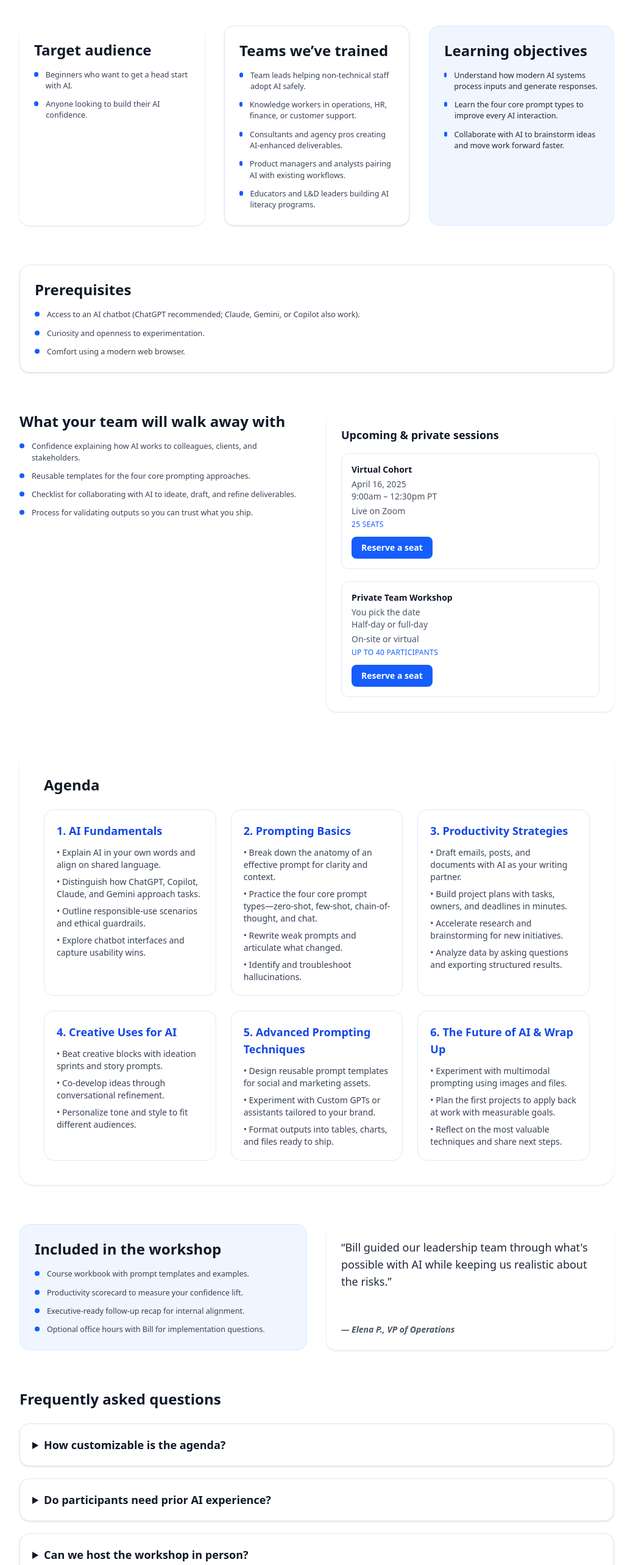
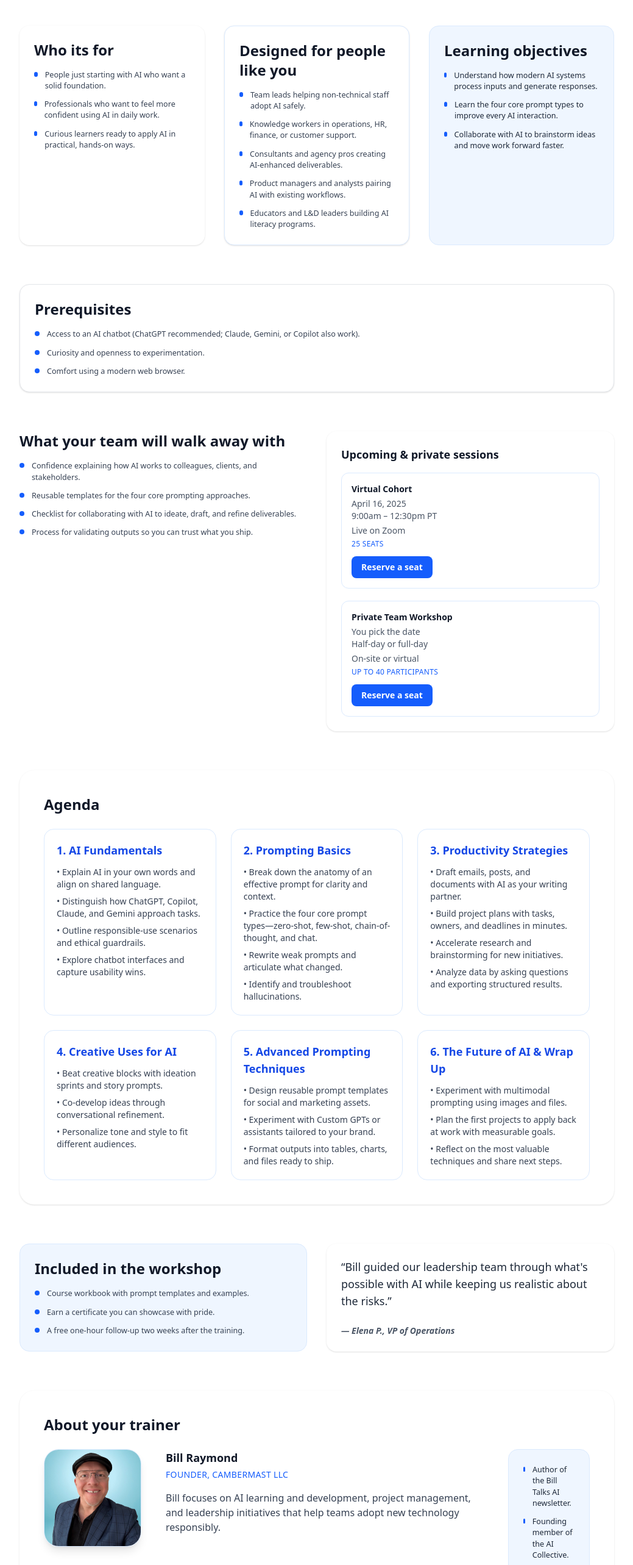
Before and after one commit to BillRaymond/cambermast-website-new, a SvelteKit app in the folder web/: page /training/ai-fundamentals in a window 1280 px wide. Shown: the part 1123-3689 px from the top of the page at 61% size, without its empty margins (120-1159 px from the left). Built offline with nearby package versions, Linux system fonts and the light colour scheme.

Commit message:
Add about Bill and faqs

```diff
--- a/web/src/lib/data/training/ai-fundamentals.ts
+++ b/web/src/lib/data/training/ai-fundamentals.ts
@@ -22,8 +22,9 @@ export const aiFundamentals = {
 		{ label: 'In-person', value: 'Custom pricing for private teams' }
 	],
 	audience: [
-		'Beginners who want to get a head start with AI.',
-		'Anyone looking to build their AI confidence.'
+		'People just starting with AI who want a solid foundation.',
+		'Professionals who want to feel more confident using AI in daily work.',
+		'Curious learners ready to apply AI in practical, hands-on ways.'
 	],
 	audienceExamples: [
 		'Team leads helping non-technical staff adopt AI safely.',
@@ -121,9 +122,8 @@ export const aiFundamentals = {
 	],
 	resources: [
 		'Course workbook with prompt templates and examples.',
-		'Productivity scorecard to measure your confidence lift.',
-		'Executive-ready follow-up recap for internal alignment.',
-		'Optional office hours with Bill for implementation questions.'
+		'Earn a certificate you can showcase with pride.',
+		'A free one-hour follow-up two weeks after the training.'
 	],
 	reviews: [
 		{
@@ -150,21 +150,41 @@ export const aiFundamentals = {
 			"Bill guided our leadership team through what's possible with AI while keeping us realistic about the risks.",
 		author: 'Elena P., VP of Operations'
 	},
+	aboutTrainer: {
+		title: 'About your trainer',
+		name: 'Bill Raymond',
+		role: 'Founder, Cambermast LLC',
+		photo: '/images/bill.jpg',
+		photoAlt: 'Bill Raymond',
+		summary:
+			'Bill focuses on AI learning and development, project management, and leadership initiatives that help teams adopt new technology responsibly.',
+		highlights: [
+			'Author of the Bill Talks AI newsletter.',
+			'Founding member of the AI Collective.',
+			'NASA award winner.',
+			'Microsoft MVP.',
+			'Host of the Agile in Action podcast with 130+ episodes and 30,000+ listeners.'
+		]
+	},
 	faqs: [
 		{
 			question: 'How customizable is the agenda?',
-			answer:
-				'We run a discovery call beforehand to collect scenarios and priorities, then tailor prompts and demos to your workflows.'
+			answers: [
+				'If you are taking a publicly scheduled course, the agenda is fixed.',
+				'For private team workshops, we can adjust the agenda to focus on specific use cases or tools.'
+			]
 		},
 		{
 			question: 'Do participants need prior AI experience?',
-			answer:
+			answers: [
 				'No. The course is designed for beginners through intermediate users, mixing demos with guided exercises.'
+			]
 		},
 		{
 			question: 'Can we host the workshop in person?',
-			answer:
+			answers: [
 				'Yes. On-site sessions include travel in the proposal; virtual cohorts are available worldwide.'
+			]
 		}
 	]
 };
--- a/web/src/routes/training/ai-fundamentals/+page.svelte
+++ b/web/src/routes/training/ai-fundamentals/+page.svelte
@@ -3,6 +3,8 @@
 	import aiFundamentals from '$lib/data/training/ai-fundamentals';
 
 	const data = aiFundamentals;
+
+	const getFaqAnswers = (faq) => faq.answers ?? [faq.answer];
 </script>
 
 <svelte:head>
@@ -61,7 +63,7 @@
 	<section class="grid gap-8 md:grid-cols-2 lg:grid-cols-3">
 		{#if data.audience?.length}
 			<div class="rounded-2xl bg-white p-6 shadow">
-				<h2 class="text-2xl font-semibold text-gray-900">Target audience</h2>
+				<h2 class="text-2xl font-semibold text-gray-900">Who its for</h2>
 				<ul class="mt-4 space-y-3 text-gray-700">
 					{#each data.audience as group}
 						<li class="flex items-start gap-3">
@@ -74,7 +76,7 @@
 		{/if}
 		{#if data.audienceExamples?.length}
 			<div class="rounded-2xl border border-blue-100 bg-white p-6 shadow">
-				<h2 class="text-2xl font-semibold text-gray-900">Teams we’ve trained</h2>
+				<h2 class="text-2xl font-semibold text-gray-900">Designed for people like you</h2>
 				<ul class="mt-4 space-y-3 text-gray-700">
 					{#each data.audienceExamples as example}
 						<li class="flex items-start gap-3">
@@ -184,6 +186,38 @@
 		{/if}
 	</section>
 
+	{#if data.aboutTrainer}
+		<section class="rounded-3xl bg-white p-8 shadow md:p-10">
+			<h2 class="text-2xl font-semibold text-gray-900">{data.aboutTrainer.title}</h2>
+			<div class="mt-6 flex flex-col gap-6 md:flex-row md:items-start md:gap-10">
+				{#if data.aboutTrainer.photo}
+					<div class="flex flex-col items-center md:items-start md:shrink-0">
+						<img
+							src={data.aboutTrainer.photo}
+							alt={data.aboutTrainer.photoAlt ?? data.aboutTrainer.name}
+							class="h-40 w-40 rounded-3xl border border-blue-100 object-cover shadow-lg"
+						/>
+					</div>
+				{/if}
+				<div class="md:max-w-xl">
+					<p class="text-lg font-semibold text-gray-900">{data.aboutTrainer.name}</p>
+					<p class="mt-1 text-sm uppercase tracking-wide text-blue-600">{data.aboutTrainer.role}</p>
+					<p class="mt-4 text-base text-gray-700">{data.aboutTrainer.summary}</p>
+				</div>
+				{#if data.aboutTrainer.highlights?.length}
+					<ul class="flex-1 space-y-3 rounded-2xl border border-blue-100 bg-blue-50 p-6 text-gray-800">
+						{#each data.aboutTrainer.highlights as highlight}
+							<li class="flex items-start gap-3">
+								<span class="mt-1 inline-flex h-2 w-2 rounded-full bg-blue-600"></span>
+								<span>{highlight}</span>
+							</li>
+						{/each}
+					</ul>
+				{/if}
+			</div>
+		</section>
+	{/if}
+
 	<section>
 		<h2 class="text-2xl font-semibold text-gray-900">Frequently asked questions</h2>
 		<div class="mt-6 space-y-5">
@@ -192,7 +226,16 @@
 					<summary class="cursor-pointer text-lg font-semibold text-gray-900">
 						{faq.question}
 					</summary>
-					<p class="mt-3 text-gray-700">{faq.answer}</p>
+					{#each getFaqAnswers(faq) as answer, index}
+						<div
+							class="flex items-start gap-3 text-gray-700"
+							class:mt-3={index === 0}
+							class:mt-2={index > 0}
+						>
+							<span class="mt-1 inline-flex h-2 w-2 rounded-full bg-blue-600"></span>
+							<p class="text-gray-700">{answer}</p>
+						</div>
+					{/each}
 				</details>
 			{/each}
 		</div>
```
